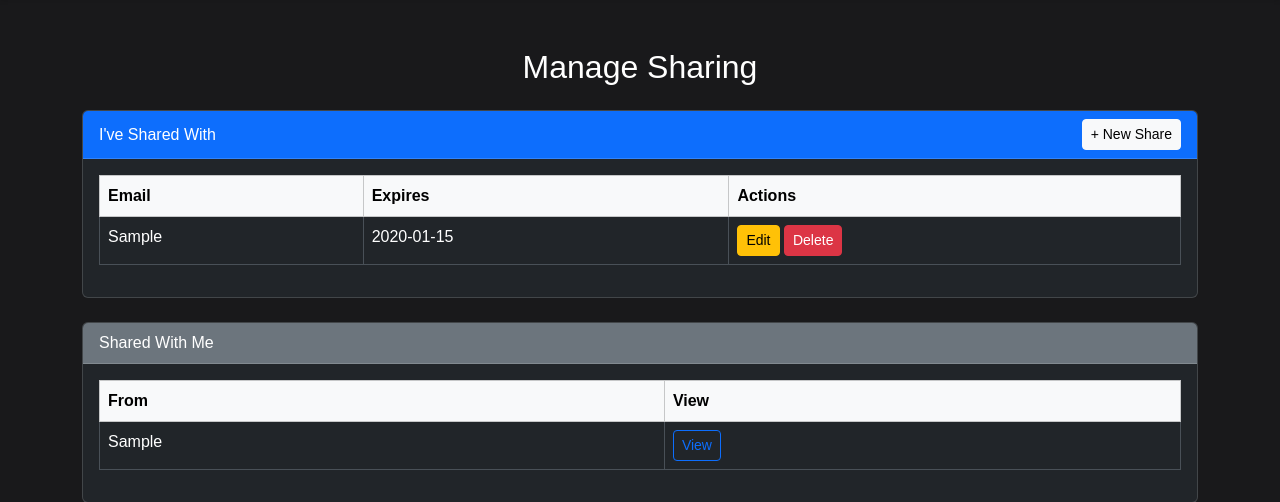
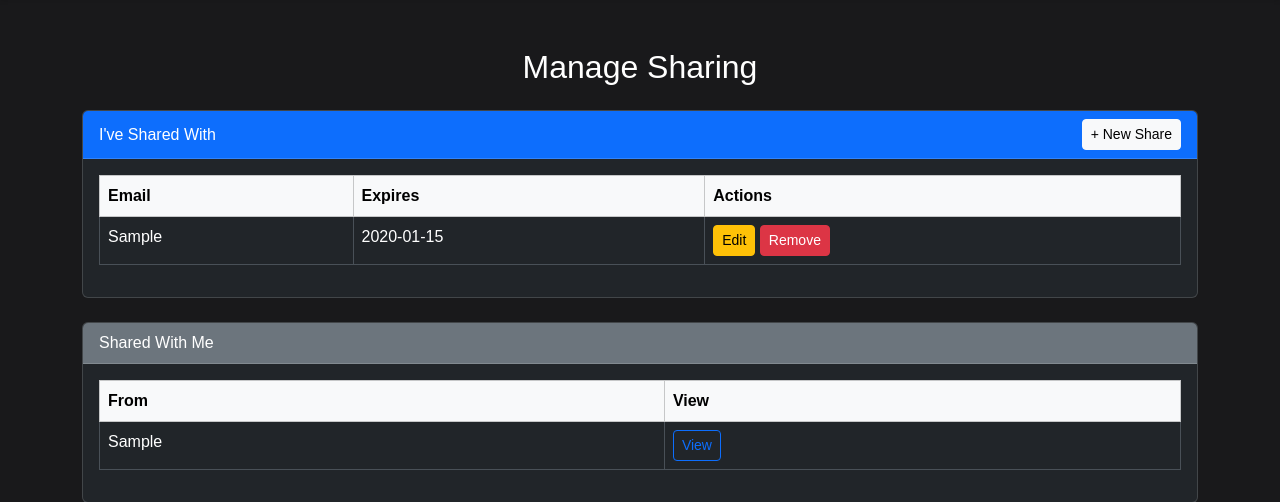
Before and after one commit to alyshaprompruek/CITS3403_project, a Flask app: template app/templates/sharing.html in a window 1280 px wide. Shown: the part 56-558 px from the top of the page. Run offline with Flask 3, Linux system fonts and the light colour scheme; the template is opened without the code that fills it: values that come from a table or form of the project are taken from there, others are empty; tables that the repository leaves empty hold one stand-in row (values such as "Sample post").

Commit message:
Add functionality to Remove button to remove access for selected user

```diff
--- a/app/routes.py
+++ b/app/routes.py
@@ -513,3 +513,18 @@ def create_share():
 
     flash("Failed to share. Please check the input.", "danger")
     return redirect(url_for('sharing_page'))
+
+@application.route('/remove_share', methods=['POST'])
+def remove_share():
+    if "user_id" not in session:
+        return redirect(url_for('login'))
+    share_id = request.form.get('share_id')
+    share = ShareAccess.query.get(share_id)
+    user = User.query.get(session["user_id"])
+    if share and share.from_user == user.email:
+        db.session.delete(share)
+        db.session.commit()
+        flash("Share access removed.", "success")
+    else:
+        flash("Could not remove share access.", "danger")
+    return redirect(url_for('sharing_page'))
--- a/app/templates/sharing.html
+++ b/app/templates/sharing.html
@@ -71,7 +71,10 @@
             <td>{{ share.expires_at.strftime('%Y-%m-%d') if share.expires_at else 'N/A' }}</td>
             <td>
               <button class="btn btn-sm btn-warning">Edit</button>
-              <button class="btn btn-sm btn-danger">Delete</button>
+              <form method="POST" action="{{ url_for('remove_share') }}" style="display:inline;" onsubmit="return confirm('Remove access for this user?');">
+                <input type="hidden" name="share_id" value="{{ share.id }}">
+                <button type="submit" class="btn btn-sm btn-danger">Remove</button>
+              </form>
             </td>
           </tr>
           {% else %}
```
